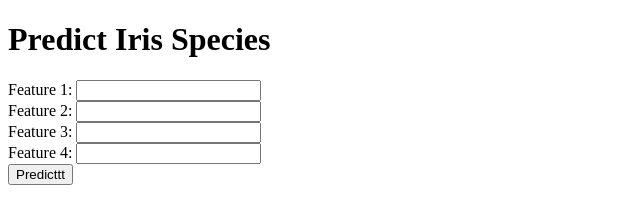
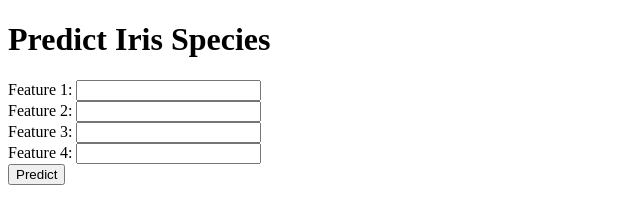
Before and after one commit to ParvGatecha/MLproject, a plain HTML site: page frontend/index.html in a window 1280 px wide. Shown: the full height of the page, 0-640 px from the left. Drawn offline with Linux system fonts and the light colour scheme.

Commit message:
Final Chnages for githb hook

```diff
--- a/frontend/index.html
+++ b/frontend/index.html
@@ -11,7 +11,7 @@
         <label>Feature 2: <input type="number" name="feature2" step="any"></label><br>
         <label>Feature 3: <input type="number" name="feature3" step="any"></label><br>
         <label>Feature 4: <input type="number" name="feature4" step="any"></label><br>
-        <button type="submit">Predicttt</button>
+        <button type="submit">Predict</button>
     </form>
     <p id="result"></p>
 
```
